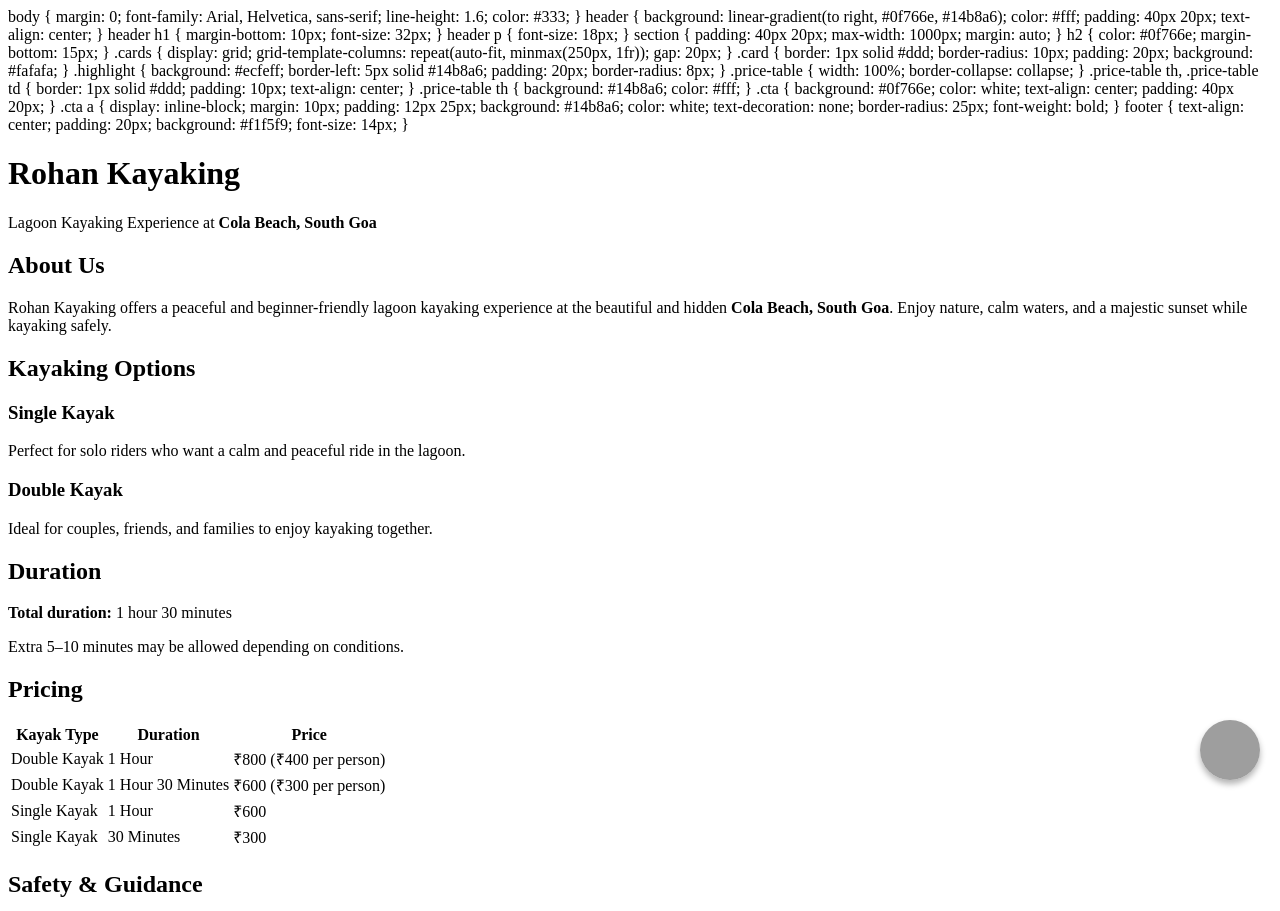
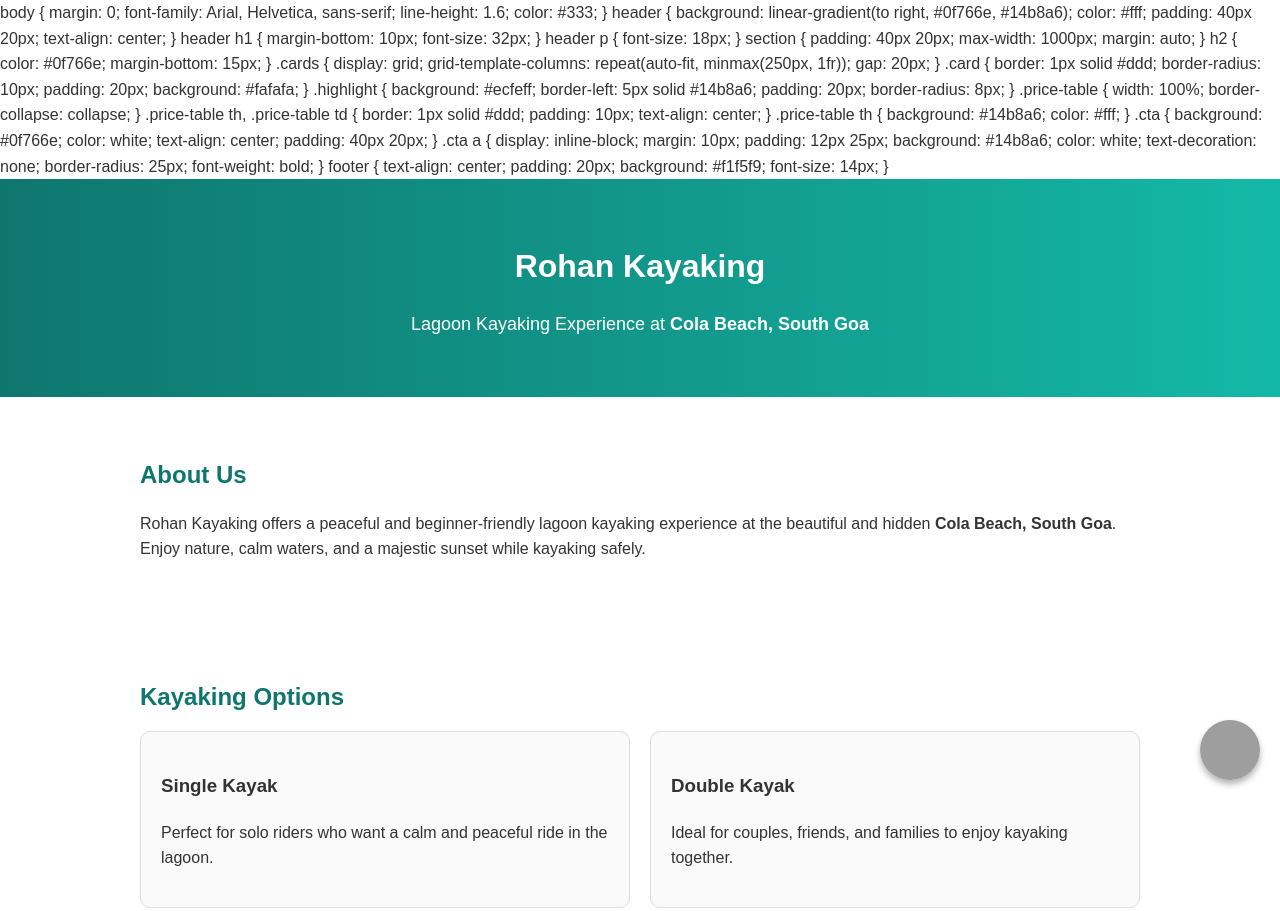
Before and after one commit to rohan-kayaking/rohan-kayaking, a plain HTML site: page index.html in a window 1280 px wide. Shown: the top 911 px of the page. Drawn offline with Linux system fonts and the light colour scheme; grey boxes are pictures that could not be loaded.

Commit message:
Update index.html

```diff
--- a/index.html
+++ b/index.html
@@ -6,8 +6,25 @@
   <title>Rohan Kayaking – Cola Beach Lagoon Kayaking South Goa</title>
   <meta name="description" content="Experience single & double kayak rides at Cola Beach, South Goa. Sunset kayaking, beginner-friendly, safe lagoon kayaking with staff support. Book via WhatsApp or call.">
   <meta name="keywords" content="Cola Beach kayaking, South Goa kayak rental, lagoon kayaking, sunset kayaking, Rohan Kayaking">
-  <link rel="icon" href="favicon.ico">
+  <style>
+    body { margin: 0; font-family: Arial, Helvetica, sans-serif; line-height: 1.6; color: #333; }
+    header { background: linear-gradient(to right, #0f766e, #14b8a6); color: #fff; padding: 40px 20px; text-align: center; }
+    header h1 { margin-bottom: 10px; font-size: 32px; }
+    header p { font-size: 18px; }
+    section { padding: 40px 20px; max-width: 1000px; margin: auto; }
+    h2 { color: #0f766e; margin-bottom: 15px; }
+    .cards { display: grid; grid-template-columns: repeat(auto-fit, minmax(250px, 1fr)); gap: 20px; }
+    .card { border: 1px solid #ddd; border-radius: 10px; padding: 20px; background: #fafafa; }
+    .highlight { background: #ecfeff; border-left: 5px solid #14b8a6; padding: 20px; border-radius: 8px; }
+    .price-table { width: 100%; border-collapse: collapse; }
+    .price-table th, .price-table td { border: 1px solid #ddd; padding: 10px; text-align: center; }
+    .price-table th { background: #14b8a6; color: #fff; }
+    .cta { background: #0f766e; color: white; text-align: center; padding: 40px 20px; }
+    .cta a { display: inline-block; margin: 10px; padding: 12px 25px; background: #14b8a6; color: white; text-decoration: none; border-radius: 25px; font-weight: bold; }
+    footer { text-align: center; padding: 20px; background: #f1f5f9; font-size: 14px; }
+  </style>
 </head>
+<body>
     body {
       margin: 0;
       font-family: Arial, Helvetica, sans-serif;
```
